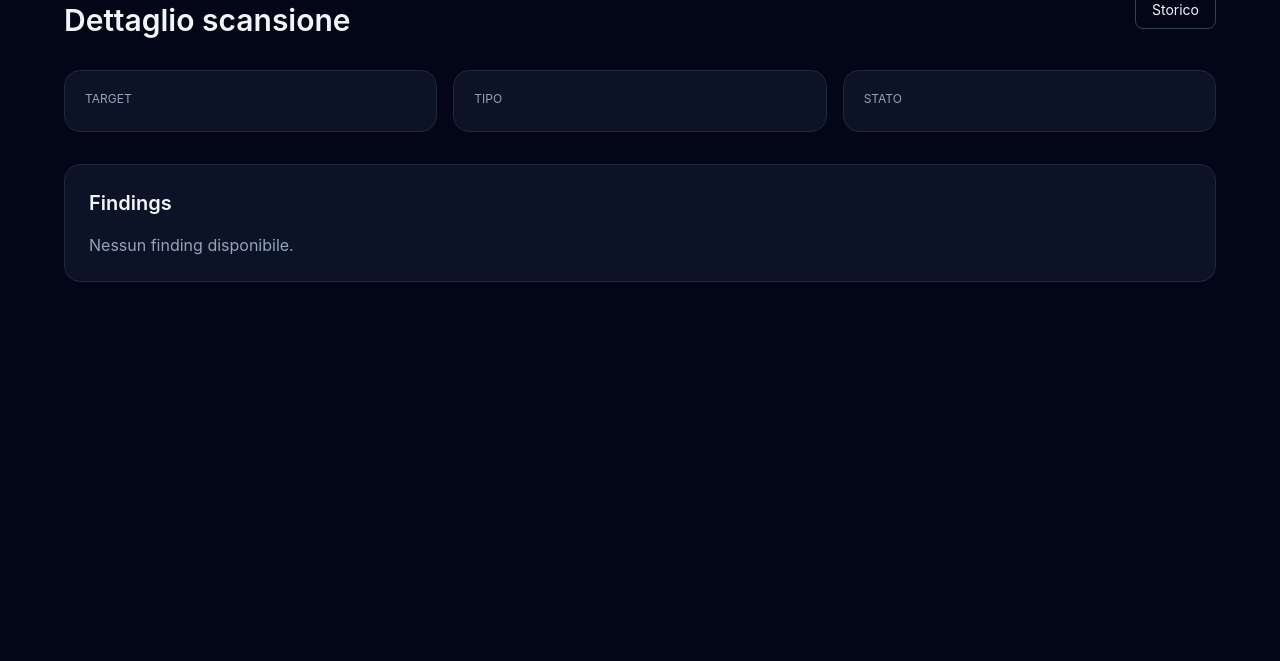
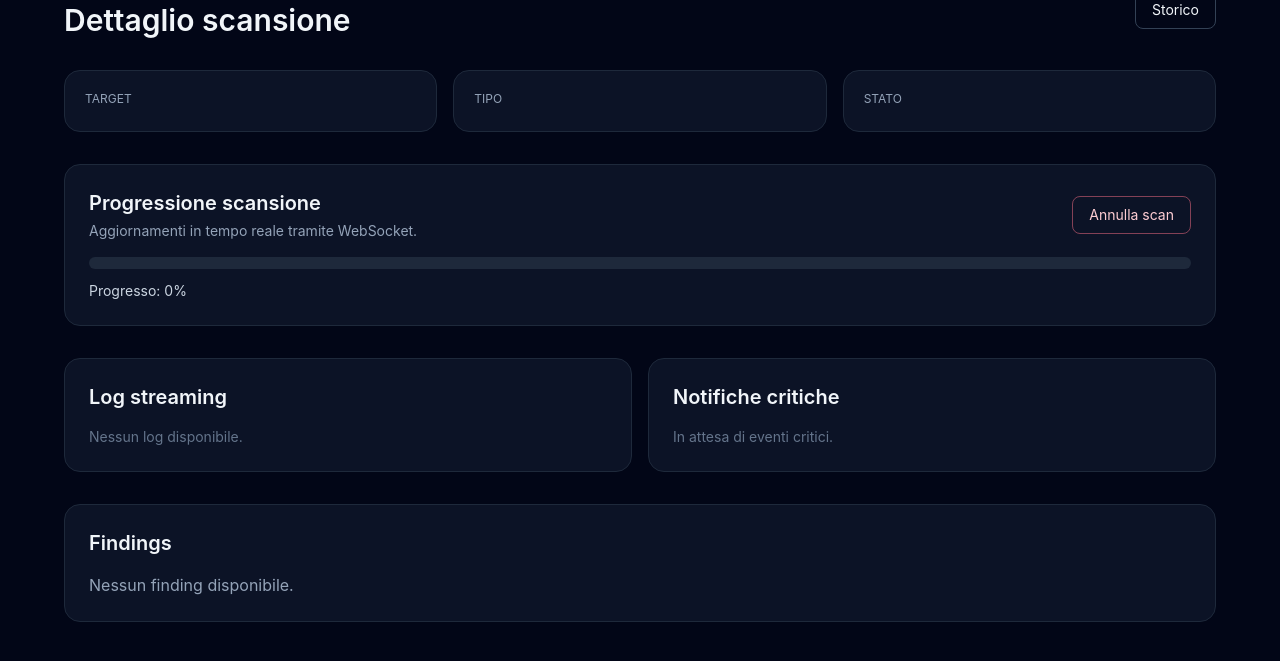
Before and after one commit to chiaraberti13/vap, a FastAPI app: template templates/scan_detail.html in a window 1280 px wide. Shown: the part 58-719 px from the top of the page. Run offline with FastAPI, Linux system fonts and the light colour scheme; the template is opened without the code that fills it, so the values that code supplies are empty; some libraries are stand-ins or nearby versions.

Commit message:
Add async scan pipeline with realtime updates

```diff
--- a/app.py
+++ b/app.py
@@ -3,27 +3,36 @@
 from __future__ import annotations
 
 from contextlib import asynccontextmanager
-from datetime import datetime
+from datetime import datetime, timezone
+import asyncio
 import json
-from typing import Any, Dict, List, Optional
+from typing import Any, Dict, List, Optional, Set
 
-from fastapi import Depends, FastAPI, Form, HTTPException, Request
+from fastapi import Depends, FastAPI, Form, HTTPException, Request, WebSocket, WebSocketDisconnect
 from fastapi.responses import FileResponse, HTMLResponse, RedirectResponse
 from fastapi.staticfiles import StaticFiles
 from fastapi.templating import Jinja2Templates
 from pydantic import BaseModel, Field
 from sqlalchemy.orm import Session
 
+from background_jobs import start_background_jobs
+from celery_app import celery_app
 from config import settings
-from database import Scan, get_db, init_db
-from report_generator import generate_report
-from scanner_engine import ScanValidationError, run_scan, serialize_findings
+from database import Scan, SessionLocal, get_db, init_db
+from scanner_engine import (
+    ScanValidationError,
+    validate_nmap_target,
+    validate_target,
+)
+from tasks import orchestrate_scan
 
 
 @asynccontextmanager
 async def lifespan(_: FastAPI):
     init_db()
+    scheduler = start_background_jobs()
     yield
+    scheduler.shutdown(wait=False)
 
 
 app = FastAPI(title=settings.app_name, lifespan=lifespan)
@@ -95,6 +104,7 @@ async def enforce_https(request: Request, call_next):
 class ScanCreate(BaseModel):
     target: str = Field(..., max_length=255)
     scan_type: str = Field("full")
+    priority: int = Field(5, ge=0, le=9)
 
 
 class ScanStatus(BaseModel):
@@ -104,7 +114,51 @@ class ScanStatus(BaseModel):
     status: str
     created_at: datetime
     completed_at: Optional[datetime]
+    progress: int
+    priority: int
 
+
+class ConnectionManager:
+    def __init__(self) -> None:
+        self.active_connections: Dict[int, Set[WebSocket]] = {}
+
+    async def connect(self, scan_id: int, websocket: WebSocket) -> None:
+        await websocket.accept()
+        self.active_connections.setdefault(scan_id, set()).add(websocket)
+
+    def disconnect(self, scan_id: int, websocket: WebSocket) -> None:
+        if scan_id in self.active_connections:
+            self.active_connections[scan_id].discard(websocket)
+            if not self.active_connections[scan_id]:
+                self.active_connections.pop(scan_id, None)
+
+    async def broadcast(self, scan_id: int, payload: Dict[str, Any]) -> None:
+        for connection in list(self.active_connections.get(scan_id, set())):
+            await connection.send_json(payload)
+
+
+manager = ConnectionManager()
+
+
+def _load_json_list(value: Optional[str]) -> List[Any]:
+    if not value:
+        return []
+    try:
+        payload = json.loads(value)
+    except json.JSONDecodeError:
+        return []
+    return payload if isinstance(payload, list) else []
+
+
+def _build_scan_payload(scan: Scan) -> Dict[str, Any]:
+    return {
+        "id": scan.id,
+        "status": scan.status,
+        "progress": scan.progress,
+        "completed_at": scan.completed_at.isoformat() if scan.completed_at else None,
+        "logs": _load_json_list(scan.logs_json)[-50:],
+        "notifications": _load_json_list(scan.notifications_json)[-10:],
+    }
 
 
 @app.get("/", response_class=HTMLResponse)
@@ -124,11 +178,16 @@ def create_scan_form(
     request: Request,
     target: str = Form(...),
     scan_type: str = Form("full"),
+    priority: int = Form(5),
     api_key: Optional[str] = Depends(enforce_api_key_form_dependency),
     db: Session = Depends(get_db),
 ) -> HTMLResponse:
     try:
-        scan_result = run_scan(target=target, scan_type=scan_type)
+        scan_type = scan_type.lower().strip()
+        if scan_type == "nmap":
+            validate_nmap_target(target)
+        else:
+            validate_target(target)
     except ScanValidationError as exc:
         return templates.TemplateResponse(
             "index.html",
@@ -142,46 +201,27 @@ def create_scan_form(
         )
 
     scan = Scan(
-        target=scan_result.target,
-        scan_type=scan_result.scan_type,
-        status=scan_result.status,
-        created_at=scan_result.started_at,
-        completed_at=scan_result.completed_at,
-        findings_json=serialize_findings(scan_result.findings),
+        target=target,
+        scan_type=scan_type,
+        status="queued",
+        created_at=datetime.now(timezone.utc),
+        progress=0,
+        priority=priority,
     )
     db.add(scan)
-    db.flush()
-
-    report_error = None
-    try:
-        report_path = generate_report(scan.id, scan.target, scan.scan_type, scan_result.findings)
-    except Exception:
-        report_error = "Impossibile generare il report PDF. Verifica i permessi della cartella reports/."
-        scan.status = "report_failed"
-        scan.report_path = None
-    else:
-        scan.report_path = str(report_path)
     db.commit()
     db.refresh(scan)
+
+    task_result = orchestrate_scan.apply_async(
+        args=[scan.id, scan.scan_type, scan.target],
+        priority=priority,
+    )
+    scan.celery_task_id = task_result.id
+    db.commit()
 
     redirect_url = f"/scans/{scan.id}"
     if api_key:
         redirect_url = f"{redirect_url}?api_key={api_key}"
-
-    if report_error:
-        findings = json.loads(scan.findings_json or "[]")
-        return templates.TemplateResponse(
-            "scan_detail.html",
-            {
-                "request": request,
-                "scan": scan,
-                "findings": findings,
-                "report_error": report_error,
-                "download_url": None,
-                "api_key": api_key,
-            },
-            status_code=200,
-        )
 
     return RedirectResponse(url=redirect_url, status_code=303)
 
@@ -207,6 +247,7 @@ def scan_detail(request: Request, scan_id: int, db: Session = Depends(get_db)) -
         raise HTTPException(status_code=404, detail="Scan non trovata")
 
     findings = json.loads(scan.findings_json or "[]")
+    logs = _load_json_list(scan.logs_json)
     api_key = request.query_params.get("api_key")
     download_url = None
     if scan.report_path:
@@ -219,6 +260,7 @@ def scan_detail(request: Request, scan_id: int, db: Session = Depends(get_db)) -
             "request": request,
             "scan": scan,
             "findings": findings,
+            "logs": logs,
             "download_url": download_url,
             "api_key": api_key,
         },
@@ -232,39 +274,32 @@ def create_scan(
     _: None = Depends(enforce_api_key),
 ) -> ScanStatus:
     try:
-        scan_result = run_scan(target=payload.target, scan_type=payload.scan_type)
+        scan_type = payload.scan_type.lower().strip()
+        if scan_type == "nmap":
+            validate_nmap_target(payload.target)
+        else:
+            validate_target(payload.target)
     except ScanValidationError as exc:
         raise HTTPException(status_code=400, detail=str(exc)) from exc
 
     scan = Scan(
-        target=scan_result.target,
-        scan_type=scan_result.scan_type,
-        status=scan_result.status,
-        created_at=scan_result.started_at,
-        completed_at=scan_result.completed_at,
-        findings_json=serialize_findings(scan_result.findings),
+        target=payload.target,
+        scan_type=scan_type,
+        status="queued",
+        created_at=datetime.now(timezone.utc),
+        progress=0,
+        priority=payload.priority,
     )
     db.add(scan)
-    db.flush()
-
-    try:
-        report_path = generate_report(scan.id, scan.target, scan.scan_type, scan_result.findings)
-    except Exception:
-        scan.status = "report_failed"
-        scan.report_path = None
-        db.commit()
-        return ScanStatus(
-            id=scan.id,
-            target=scan.target,
-            scan_type=scan.scan_type,
-            status=scan.status,
-            created_at=scan.created_at,
-            completed_at=scan.completed_at,
-        )
-
-    scan.report_path = str(report_path)
     db.commit()
     db.refresh(scan)
+
+    task_result = orchestrate_scan.apply_async(
+        args=[scan.id, scan.scan_type, scan.target],
+        priority=payload.priority,
+    )
+    scan.celery_task_id = task_result.id
+    db.commit()
 
     return ScanStatus(
         id=scan.id,
@@ -273,6 +308,8 @@ def create_scan(
         status=scan.status,
         created_at=scan.created_at,
         completed_at=scan.completed_at,
+        progress=scan.progress,
+        priority=scan.priority,
     )
 
 
@@ -308,6 +345,8 @@ def list_scans(
             status=scan.status,
             created_at=scan.created_at,
             completed_at=scan.completed_at,
+            progress=scan.progress,
+            priority=scan.priority,
         )
         for scan in scans
     ]
@@ -330,6 +369,8 @@ def scan_status(
         status=scan.status,
         created_at=scan.created_at,
         completed_at=scan.completed_at,
+        progress=scan.progress,
+        priority=scan.priority,
     )
 
 
@@ -350,6 +391,79 @@ def download_report(
     )
 
 
+@app.get("/api/v1/scans/{scan_id}/task")
+def scan_task_status(
+    scan_id: int,
+    db: Session = Depends(get_db),
+    _: None = Depends(enforce_api_key),
+) -> Dict[str, Any]:
+    scan = db.query(Scan).filter(Scan.id == scan_id).first()
+    if not scan:
+        raise HTTPException(status_code=404, detail="Scan non trovata")
+    status = None
+    if scan.celery_task_id:
+        result = celery_app.AsyncResult(scan.celery_task_id)
+        status = result.status
+    return {
+        "scan_id": scan.id,
+        "celery_task_id": scan.celery_task_id,
+        "status": status,
+    }
+
+
+@app.post("/api/v1/scans/{scan_id}/cancel")
+def cancel_scan(
+    scan_id: int,
+    db: Session = Depends(get_db),
+    _: None = Depends(enforce_api_key),
+) -> Dict[str, Any]:
+    scan = db.query(Scan).filter(Scan.id == scan_id).first()
+    if not scan:
+        raise HTTPException(status_code=404, detail="Scan non trovata")
+    if scan.status in {"completed", "report_failed"}:
+        raise HTTPException(status_code=400, detail="Scansione già completata.")
+    scan.status = "canceled"
+    scan.progress = 0
+    db.commit()
+
+    if scan.celery_task_id:
+        celery_app.control.revoke(scan.celery_task_id, terminate=True)
+
+    child_tasks = _load_json_list(scan.child_task_ids_json)
+    for task_id in child_tasks:
+        if isinstance(task_id, str):
+            celery_app.control.revoke(task_id, terminate=True)
+
+    return {"scan_id": scan.id, "status": scan.status}
+
+
+@app.websocket("/ws")
+async def websocket_endpoint(websocket: WebSocket) -> None:
+    scan_id_param = websocket.query_params.get("scan_id")
+    api_key = websocket.query_params.get("api_key")
+    if settings.api_key and api_key != settings.api_key:
+        await websocket.close(code=1008)
+        return
+    if not scan_id_param or not scan_id_param.isdigit():
+        await websocket.close(code=1003)
+        return
+    scan_id = int(scan_id_param)
+
+    await manager.connect(scan_id, websocket)
+    try:
+        while True:
+            await asyncio.sleep(settings.websocket_poll_seconds)
+            with SessionLocal() as db:
+                scan = db.query(Scan).filter(Scan.id == scan_id).first()
+                if not scan:
+                    await websocket.send_json({"error": "Scan non trovata"})
+                    continue
+                payload = _build_scan_payload(scan)
+                await manager.broadcast(scan_id, payload)
+    except WebSocketDisconnect:
+        manager.disconnect(scan_id, websocket)
+
+
 if __name__ == "__main__":
     import uvicorn
 
--- a/requirements.txt
+++ b/requirements.txt
@@ -22,6 +22,9 @@ python-dateutil==2.8.2
 # === UTILITIES ===
 pydantic==2.5.3
 python-dotenv==1.0.1
+celery==5.3.6
+redis==5.0.1
+apscheduler==3.10.4
 
 # === TESTING (opzionale) ===
 pytest==7.4.4
--- a/templates/scan_detail.html
+++ b/templates/scan_detail.html
@@ -40,7 +40,49 @@
         </div>
         <div class="bg-slate-900/80 border border-slate-800 rounded-2xl p-5">
           <p class="text-xs uppercase text-slate-400">Stato</p>
-          <p class="text-lg font-semibold mt-1">{{ scan.status }}</p>
+          <p class="text-lg font-semibold mt-1" id="scan-status">{{ scan.status }}</p>
+        </div>
+      </section>
+
+      <section class="bg-slate-900/80 border border-slate-800 rounded-2xl p-6">
+        <div class="flex flex-col md:flex-row md:items-center md:justify-between gap-3">
+          <div>
+            <h2 class="text-xl font-semibold">Progressione scansione</h2>
+            <p class="text-sm text-slate-400 mt-1">Aggiornamenti in tempo reale tramite WebSocket.</p>
+          </div>
+          {% if scan.status not in ["completed", "report_failed", "canceled"] %}
+          <button
+            id="cancel-scan"
+            class="inline-flex items-center rounded-lg border border-rose-400/50 px-4 py-2 text-sm text-rose-200 hover:border-rose-300"
+          >
+            Annulla scan
+          </button>
+          {% endif %}
+        </div>
+        <div class="mt-4 h-3 w-full overflow-hidden rounded-full bg-slate-800">
+          <div id="scan-progress-bar" class="h-full bg-cyan-400 transition-all" style="width: {{ scan.progress or 0 }}%;"></div>
+        </div>
+        <div class="mt-3 text-sm text-slate-300">
+          Progresso: <span id="scan-progress-value">{{ scan.progress or 0 }}</span>%
+        </div>
+      </section>
+
+      <section class="grid gap-4 md:grid-cols-2">
+        <div class="bg-slate-900/80 border border-slate-800 rounded-2xl p-6">
+          <h2 class="text-xl font-semibold">Log streaming</h2>
+          <div id="scan-logs" class="mt-4 space-y-2 text-sm text-slate-300 max-h-72 overflow-y-auto">
+            {% for entry in logs %}
+            <p>[{{ entry.timestamp }}] {{ entry.level | upper }} - {{ entry.message }}</p>
+            {% else %}
+            <p class="text-slate-500">Nessun log disponibile.</p>
+            {% endfor %}
+          </div>
+        </div>
+        <div class="bg-slate-900/80 border border-slate-800 rounded-2xl p-6">
+          <h2 class="text-xl font-semibold">Notifiche critiche</h2>
+          <div id="scan-notifications" class="mt-4 space-y-3 text-sm text-slate-300">
+            <p class="text-slate-500">In attesa di eventi critici.</p>
+          </div>
         </div>
       </section>
 
@@ -65,5 +107,84 @@
       </section>
     </div>
   </main>
+  <script>
+    const scanId = {{ scan.id }};
+    const apiKey = "{{ api_key or '' }}";
+    const statusEl = document.getElementById("scan-status");
+    const progressBar = document.getElementById("scan-progress-bar");
+    const progressValue = document.getElementById("scan-progress-value");
+    const logsContainer = document.getElementById("scan-logs");
+    const notificationsContainer = document.getElementById("scan-notifications");
+    const cancelButton = document.getElementById("cancel-scan");
+
+    function renderLogs(logs) {
+      logsContainer.innerHTML = "";
+      if (!logs.length) {
+        logsContainer.innerHTML = '<p class="text-slate-500">Nessun log disponibile.</p>';
+        return;
+      }
+      logs.forEach((entry) => {
+        const line = document.createElement("p");
+        line.textContent = `[${entry.timestamp}] ${entry.level.toUpperCase()} - ${entry.message}`;
+        logsContainer.appendChild(line);
+      });
+    }
+
+    function renderNotifications(notifications) {
+      notificationsContainer.innerHTML = "";
+      if (!notifications.length) {
+        notificationsContainer.innerHTML = '<p class="text-slate-500">In attesa di eventi critici.</p>';
+        return;
+      }
+      notifications.forEach((notification) => {
+        const wrapper = document.createElement("div");
+        wrapper.className = "rounded-lg border border-rose-400/40 bg-rose-500/10 px-3 py-2";
+        wrapper.innerHTML = `
+          <div class="font-semibold text-rose-200">${notification.title}</div>
+          <div class="text-xs uppercase text-rose-300">${notification.severity}</div>
+          <p class="text-slate-200 mt-1">${notification.description}</p>
+        `;
+        notificationsContainer.appendChild(wrapper);
+      });
+    }
+
+    function handlePayload(payload) {
+      if (payload.status) {
+        statusEl.textContent = payload.status;
+      }
+      if (typeof payload.progress === "number") {
+        progressBar.style.width = `${payload.progress}%`;
+        progressValue.textContent = payload.progress;
+      }
+      renderLogs(payload.logs || []);
+      renderNotifications(payload.notifications || []);
+      if (payload.status === "completed" || payload.status === "report_failed" || payload.status === "canceled") {
+        if (cancelButton) {
+          cancelButton.disabled = true;
+          cancelButton.classList.add("opacity-50", "cursor-not-allowed");
+        }
+      }
+    }
+
+    const wsProtocol = window.location.protocol === "https:" ? "wss" : "ws";
+    const wsUrl = `${wsProtocol}://${window.location.host}/ws?scan_id=${scanId}${apiKey ? `&api_key=${apiKey}` : ""}`;
+    const socket = new WebSocket(wsUrl);
+    socket.onmessage = (event) => {
+      const payload = JSON.parse(event.data);
+      handlePayload(payload);
+    };
+
+    if (cancelButton) {
+      cancelButton.addEventListener("click", async () => {
+        cancelButton.disabled = true;
+        const response = await fetch(`/api/v1/scans/${scanId}/cancel${apiKey ? `?api_key=${apiKey}` : ""}`, {
+          method: "POST",
+        });
+        if (!response.ok) {
+          cancelButton.disabled = false;
+        }
+      });
+    }
+  </script>
 </body>
 </html>
```
Also changed, not shown: background_jobs.py (added, +116 -0 lines), celery_app.py (added, +27 -0 lines), config.py (+11 -0 lines), database.py (+8 -0 lines), scanner_engine.py (+29 -12 lines), tasks.py (added, +149 -0 lines), templates/index.html (+13 -0 lines).
